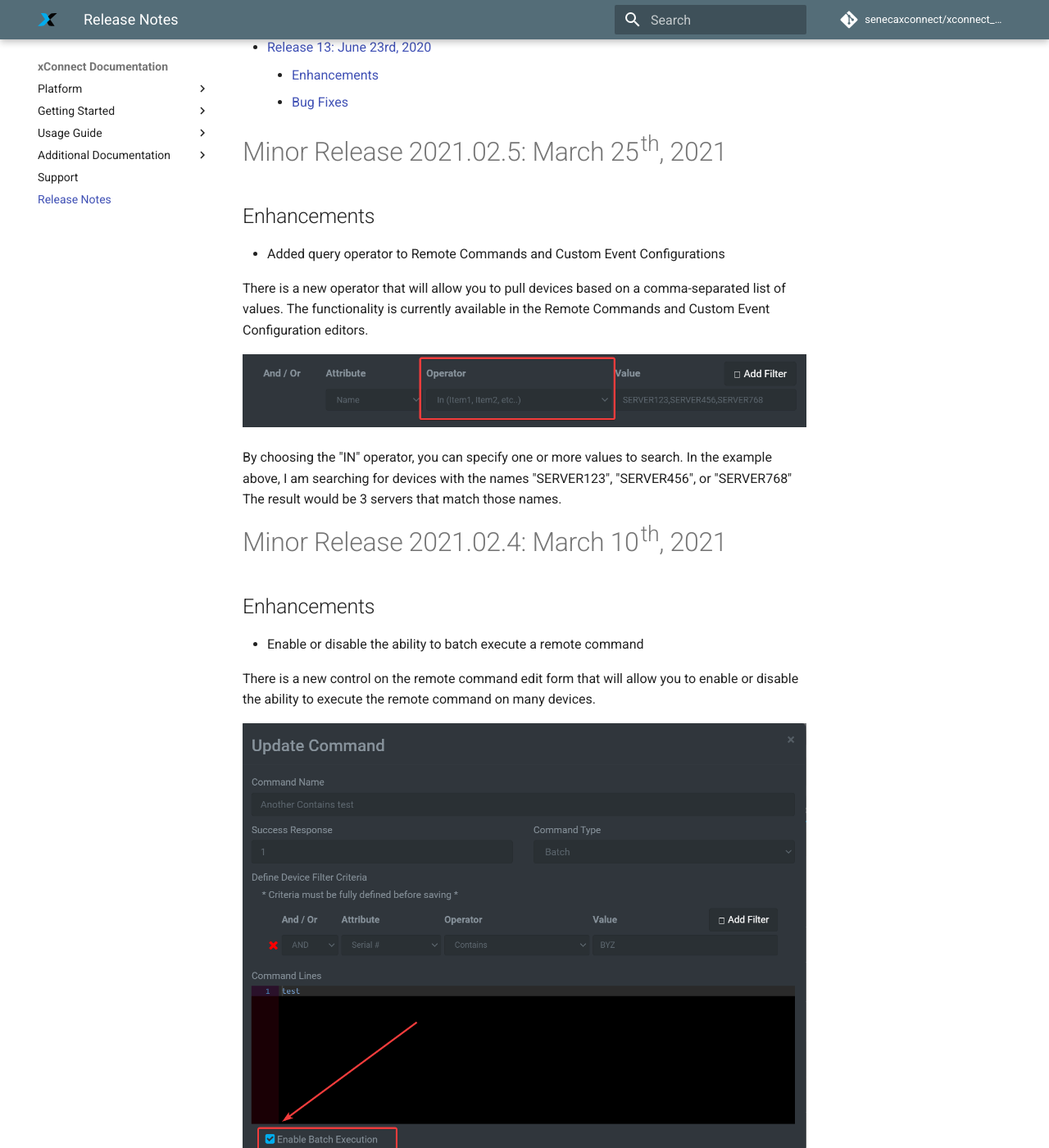
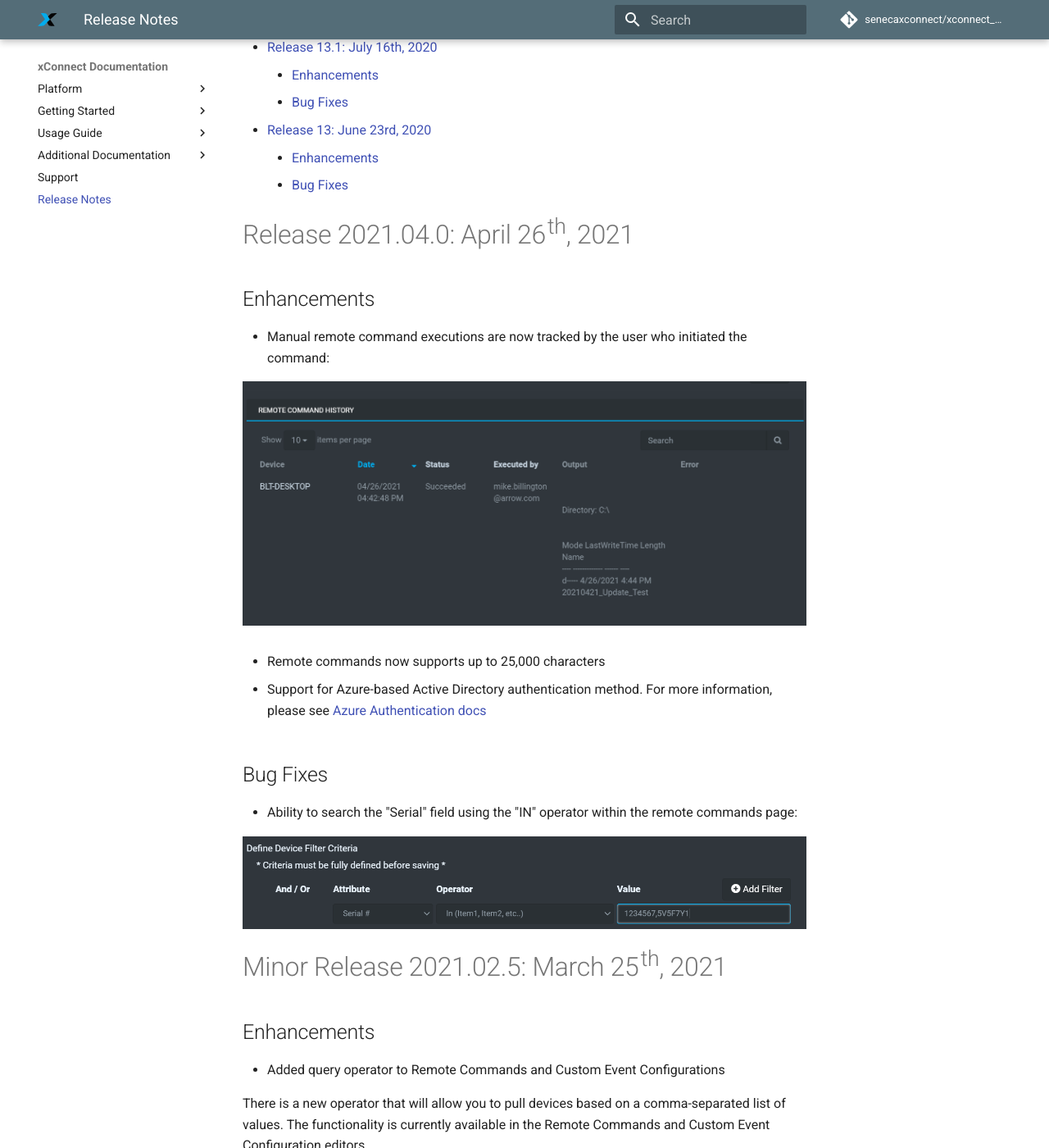
Before and after one commit to senecaxconnect/xconnect_docs, an MkDocs documentation site: the page built from docs/Release_Notes.md, in a window 1280 px wide and 1400 px high, scrolled down 915 px. Shown: the whole window at 82% size. Built offline with MkDocs 1.6.1 and Material for MkDocs 9.7.7, drawn with Linux system fonts in a browser that asks for light colours; comment, search, counter and statistics services are not loaded; some of the changed text lies outside the part shown.

Commit message:
Update to documentation for 2021.04.0

```diff
--- a/docs/Release_Notes.md
+++ b/docs/Release_Notes.md
@@ -1,5 +1,22 @@
 # xConnect Release Notes
 [TOC]
+# Release 2021.04.0: April 26th, 2021
+## Enhancements
+- Manual remote command executions are now tracked by the user who initiated the command:
+
+![enhancement](images/enhancement_executed_by.png)
+
+- Remote commands now supports up to 25,000 characters
+
+- Support for Azure-based Active Directory authentication method. For more information, please see [Azure Authentication docs](/xconnect_docs/Auth_AzureAD)
+
+## Bug Fixes
+- Ability to search the "Serial" field using the "IN" operator within the remote commands page:
+
+![bugfix](images/serial_in_fix.png)
+
+
+
 # Minor Release 2021.02.5: March 25th, 2021
 ## Enhancements
 - Added query operator to Remote Commands and Custom Event Configurations
--- a/mkdocs.yml
+++ b/mkdocs.yml
@@ -35,6 +35,7 @@
       - Event Logs: Usage_EventLogs.md
   - Additional Documentation:
       - Agent API: Agent_API.md
+      - Azure-Based Authentication: Auth_AzureAD.md
       - Genetec Integration: Setup_GenetecIntegration.md
   - Support: Support.md
   - Release Notes: Release_Notes.md
```
Also changed, not shown: docs/Auth_AzureAD.md (added, +49 -0 lines), docs/images/ad_groups.png (added), docs/images/ad_tenantID.png (added), docs/images/azure_fullmember.png (added), docs/images/enhancement_executed_by.png (added), docs/images/serial_in_fix.png (added).
